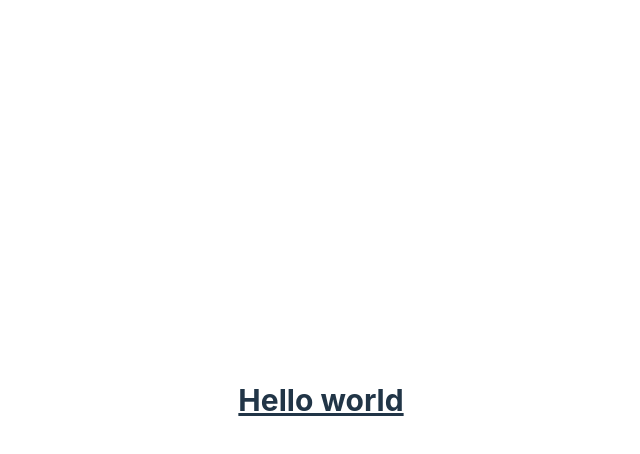
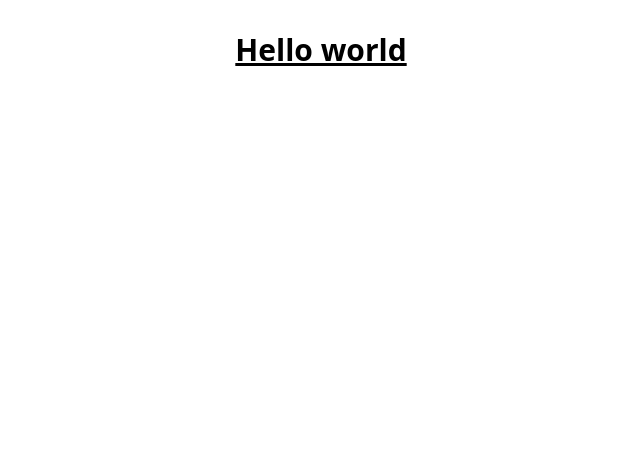
Before and after one commit to mdashfaque-mamdu-au17/url-shortening-landing-page, a React (Vite) app: page / in a window 1280 px wide. Shown: the top 454 px of the page, without its empty margins (319-959 px from the left). Built offline with nearby package versions, Linux system fonts and the light colour scheme.

Commit message:
css reset colors

```diff
--- a/src/index.css
+++ b/src/index.css
@@ -2,73 +2,46 @@
 @tailwind components;
 @tailwind utilities;
 
-:root {
-  font-family: Inter, Avenir, Helvetica, Arial, sans-serif;
-  font-size: 16px;
-  line-height: 24px;
-  font-weight: 400;
-
-  color-scheme: light dark;
-  color: rgba(255, 255, 255, 0.87);
-  background-color: #242424;
-
-  font-synthesis: none;
-  text-rendering: optimizeLegibility;
+*,
+*::before,
+*::after {
+  box-sizing: border-box;
+}
+* {
+  margin: 0;
+}
+html,
+body {
+  height: 100%;
+}
+body {
+  line-height: 1.5;
   -webkit-font-smoothing: antialiased;
-  -moz-osx-font-smoothing: grayscale;
-  -webkit-text-size-adjust: 100%;
 }
-
-a {
-  font-weight: 500;
-  color: #646cff;
-  text-decoration: inherit;
+img,
+picture,
+video,
+canvas,
+svg {
+  display: block;
+  max-width: 100%;
 }
-a:hover {
-  color: #535bf2;
+input,
+button,
+textarea,
+select {
+  font: inherit;
 }
-
-body {
-  margin: 0;
-  display: flex;
-  place-items: center;
-  min-width: 320px;
-  min-height: 100vh;
+p,
+h1,
+h2,
+h3,
+h4,
+h5,
+h6 {
+  overflow-wrap: break-word;
 }
-
-h1 {
-  font-size: 3.2em;
-  line-height: 1.1;
+#root,
+#__next {
+  isolation: isolate;
 }
-
-button {
-  border-radius: 8px;
-  border: 1px solid transparent;
-  padding: 0.6em 1.2em;
-  font-size: 1em;
-  font-weight: 500;
-  font-family: inherit;
-  background-color: #1a1a1a;
-  cursor: pointer;
-  transition: border-color 0.25s;
-}
-button:hover {
-  border-color: #646cff;
-}
-button:focus,
-button:focus-visible {
-  outline: 4px auto -webkit-focus-ring-color;
-}
-
-@media (prefers-color-scheme: light) {
-  :root {
-    color: #213547;
-    background-color: #ffffff;
-  }
-  a:hover {
-    color: #747bff;
-  }
-  button {
-    background-color: #f9f9f9;
-  }
-}
--- a/tailwind.config.cjs
+++ b/tailwind.config.cjs
@@ -2,7 +2,16 @@
 module.exports = {
   content: ['./index.html', './src/**/*.{js,ts,jsx,tsx}'],
   theme: {
-    extend: {},
+    extend: {
+      colors: {
+        'dark-cyan': '#2BD0D0',
+        'light-gray': '#EFF1F7',
+        'dark-gray': '#9E9AA8',
+        'dark-violet': '#4B3F6B',
+        'light-violet': '#3A3054',
+        'primary-black': '#34313D',
+      },
+    },
   },
   plugins: [],
 };
```
